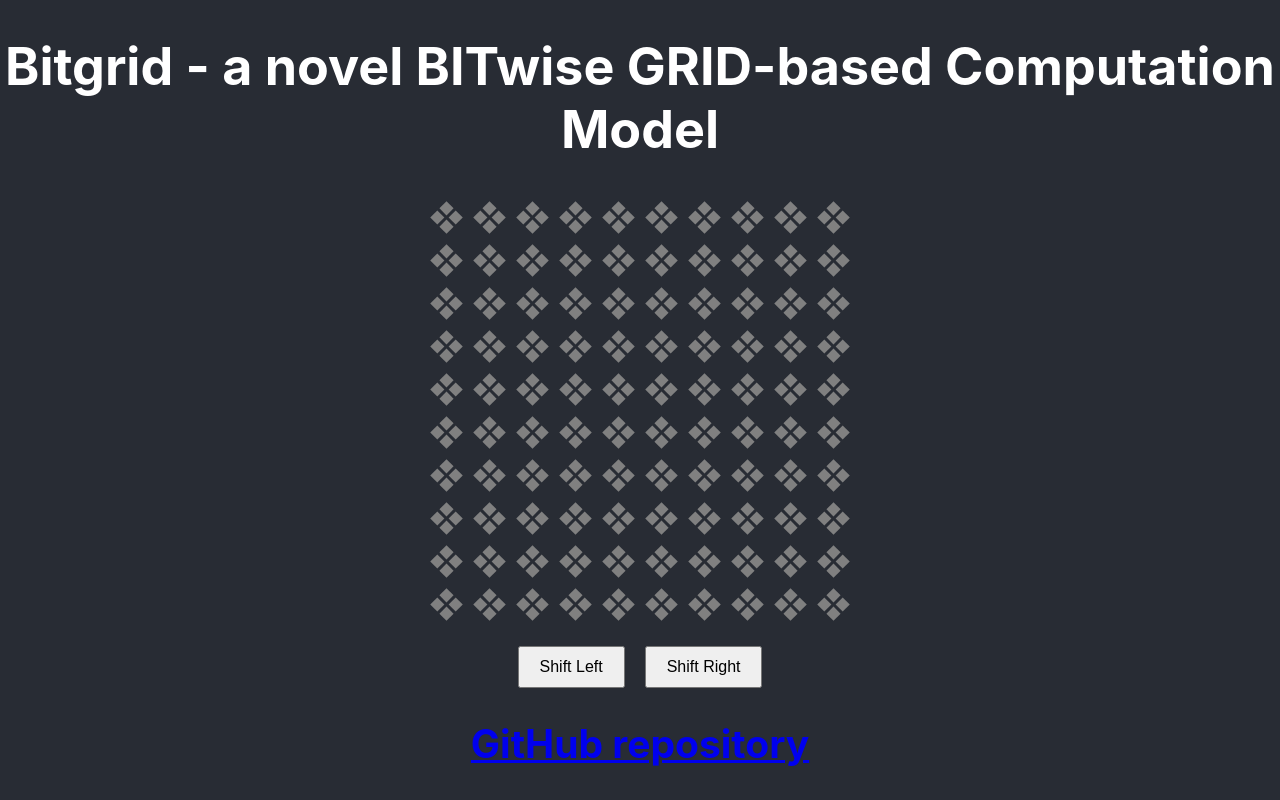
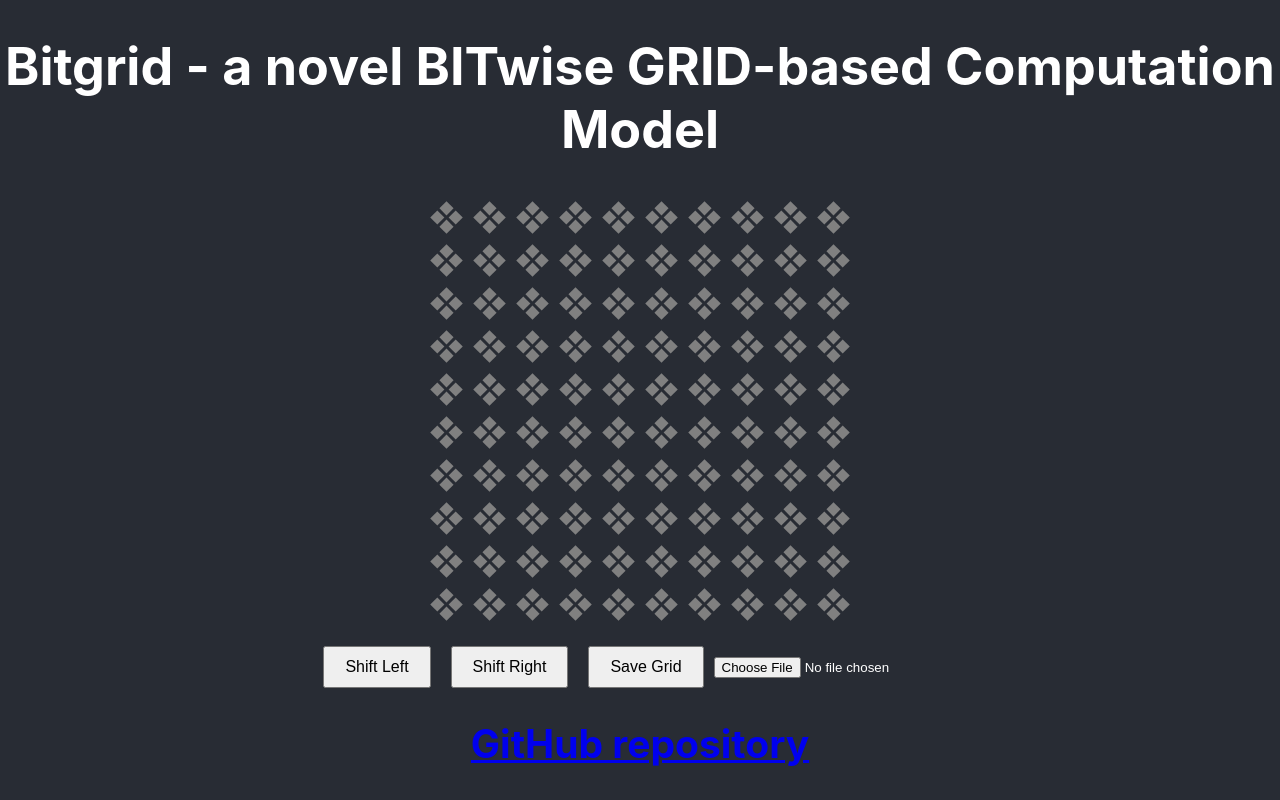
Before and after one commit to mikewarot/bitgrid-react-app, a React (Create React App) app: page / in a window 1280 px wide. Built offline with nearby package versions, Linux system fonts and the light colour scheme.

Commit message:
add save and load to a file

```diff
--- a/package.json
+++ b/package.json
@@ -7,6 +7,7 @@
     "@testing-library/jest-dom": "^5.17.0",
     "@testing-library/react": "^13.4.0",
     "@testing-library/user-event": "^13.5.0",
+    "file-saver": "^2.0.5",
     "react": "^18.3.1",
     "react-dom": "^18.3.1",
     "react-scripts": "5.0.1",
--- a/src/LEDGrid.js
+++ b/src/LEDGrid.js
@@ -1,6 +1,7 @@
 // src/LEDGrid.js
 import React, { useState } from 'react';
 import './LEDGrid.css';
+import { saveAs } from 'file-saver';
 
 const LEDGrid = ({ rows, cols }) => {
   const [grid, setGrid] = useState(
@@ -77,6 +78,23 @@ const LEDGrid = ({ rows, cols }) => {
     setGrid(newGrid);
   };
 
+  const saveGridToFile = () => {
+    const blob = new Blob([JSON.stringify(grid)], { type: 'application/json' });
+    saveAs(blob, 'grid-state.json');
+  };
+
+  const loadGridFromFile = (event) => {
+    const file = event.target.files[0];
+    const reader = new FileReader();
+    reader.onload = (e) => {
+      const loadedGrid = JSON.parse(e.target.result);
+      setGrid(loadedGrid);
+      // Reset the file input value to allow the same file to be selected again
+      event.target.value = null;
+    };
+    reader.readAsText(file);
+  };
+
   return (
     <div className="led-grid-container">
       <div className="led-grid">
@@ -103,6 +121,8 @@ const LEDGrid = ({ rows, cols }) => {
       <div className="led-grid-controls">
         <button onClick={shiftLeft}>Shift Left</button>
         <button onClick={shiftRight}>Shift Right</button>
+        <button onClick={saveGridToFile}>Save Grid</button>
+        <input type="file" onChange={loadGridFromFile} />
       </div>
       {contextMenu && (
         <div
```
Also changed, not shown: 1 other file (tests, documents, lock files or other folders).
